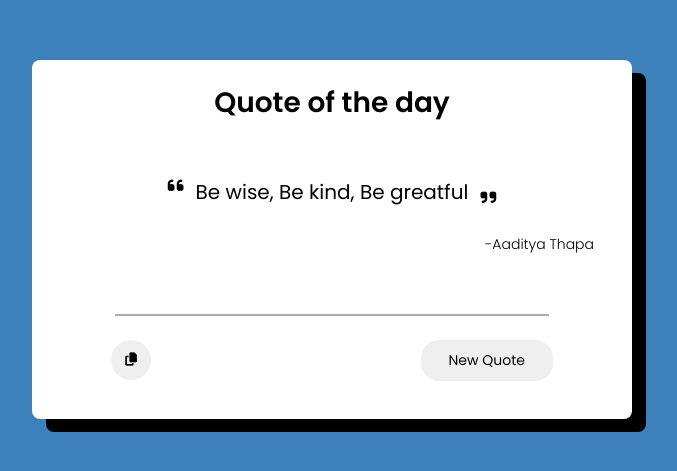
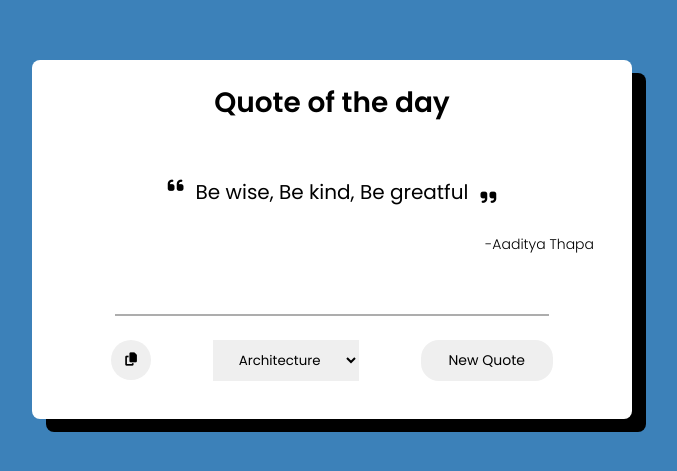
Before and after one commit to Aadithapa456/Small-projects, a plain HTML site: page Random Quote Generator/index.html in a window 1280 px wide. Shown: the part 161-632 px from the top of the page, without its empty margins (308-985 px from the left). Drawn offline with Linux system fonts and the light colour scheme.

Commit message:
Added Categories, Changed Design

```diff
--- a/Random Quote Generator/index.html
+++ b/Random Quote Generator/index.html
@@ -27,6 +27,15 @@
             <div class="footer-left">
                 <div class="copy-quote"><button class="btn"><i class="fa-solid fa-copy"></i></i></button></div>
             </div>
+            <div class="category">
+                <select id="current-category">
+                    <option value="architecture">Architecture</option>
+                    <option value="friendship">Friendship</option>
+                    <option value="health">Health</option>
+                    <option value="love">Love</option>
+                    <option value="humor">Humour</option>
+                </select>
+            </div>
             <div class="footer-right">
                 <div class="new-quote"><button class="btn new-quote-btn">New Quote</button></div>
             </div>
--- a/Random Quote Generator/script.js
+++ b/Random Quote Generator/script.js
@@ -2,10 +2,12 @@ let quoteContainer = document.querySelector(".quote");
 let author = document.querySelector(".quote-author");
 let generateQuoteBtn = document.querySelector(".new-quote-btn");
 let copyBtn = document.querySelector(".copy-quote");
+let currentCategory = document.querySelector("#current-category");
 async function fetchQuotes() {
+   let currentCategoryValue = currentCategory.value;
    try {
       const response = await fetch(
-         `https://api.api-ninjas.com/v1/quotes?category`,
+         `https://api.api-ninjas.com/v1/quotes?category=${currentCategoryValue}`,
          {
             method: "GET",
             headers: {
@@ -29,7 +31,6 @@ async function fetchQuotes() {
 
 generateQuoteBtn.addEventListener("click", fetchQuotes);
 function changeQuote(result) {
-   console.log(result[0]);
    quoteContainer.textContent = result[0].quote;
    author.innerHTML = `-${result[0].author}`;
 }
--- a/Random Quote Generator/style.css
+++ b/Random Quote Generator/style.css
@@ -75,6 +75,16 @@ body {
    justify-content: space-between;
    margin: 2.4rem 0 2.4rem 0;
    padding: 0 5rem;
+   align-items: center;
+}
+.footer select {
+   padding: 1rem 2.2rem;
+   border: none;
+   outline: none;
+}
+.footer select:focus {
+   border: none;
+   outline: none;
 }
 .footer button {
    border: none;
```
